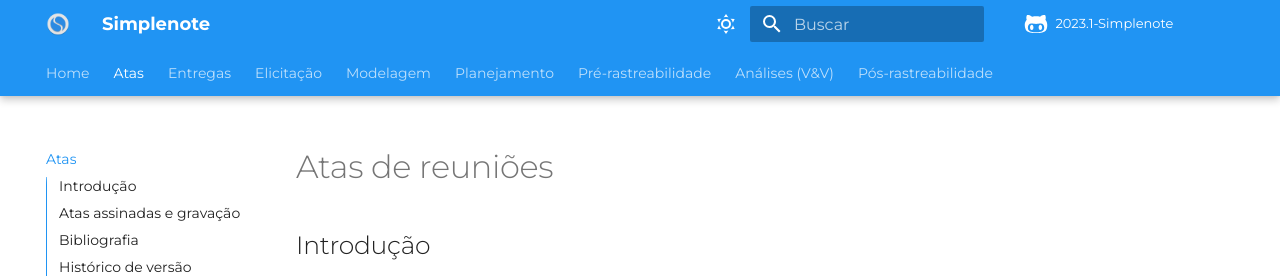
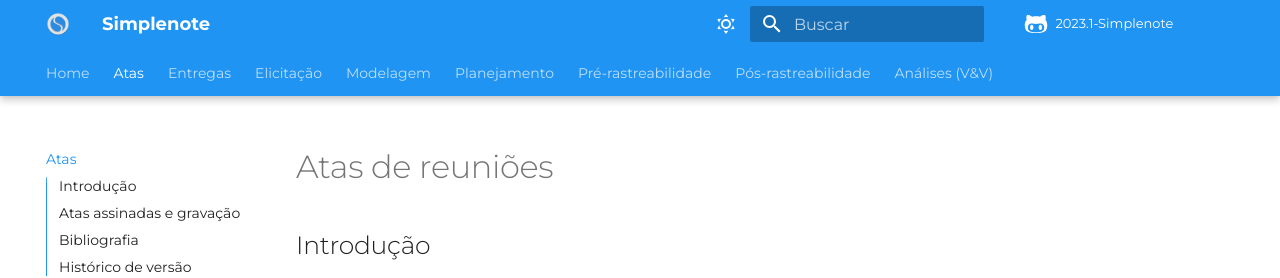
Before and after one commit to Requisitos-de-Software/2023.1-Simplenote, an MkDocs documentation site: the page built from docs/atas.md, in a window 1280 px wide. Shown: the top 278 px of the page. Built offline with MkDocs 1.6.1 and Material for MkDocs 9.7.7, drawn with Linux system fonts in a browser that asks for light colours; some web fonts are replaced; comment, search, counter and statistics services are not loaded; part of the change alters nothing that is shown.

```diff
--- a/mkdocs.yml
+++ b/mkdocs.yml
@@ -93,6 +93,9 @@ nav:
     - Rich Picture: pré-rastreabilidade/rich_picture.md
     - Escolha do aplicativo: pré-rastreabilidade/escolha_rp.md
     - Aplicativo Selecionado: planejamento/Aplicativo Selecionado.md
+  - Pós-rastreabilidade:
+    - Forward-From: pos-rastreabilidade/Forward-From.md
+    - Backward-From: pos-rastreabilidade/backward-from.md
 
   - Análises (V&V):
     - Verificação:
@@ -161,7 +164,3 @@ nav:
     - Validação:
       - Protótipo: analise/validacao/prototipo.md
       - Comprovação informal: analise/validacao/comprovacao_informal.md
-
-  - Pós-rastreabilidade:
-    - Forward-From: pos-rastreabilidade/Forward-From.md
-    - Backward-From: pos-rastreabilidade/backward-from.md
```
